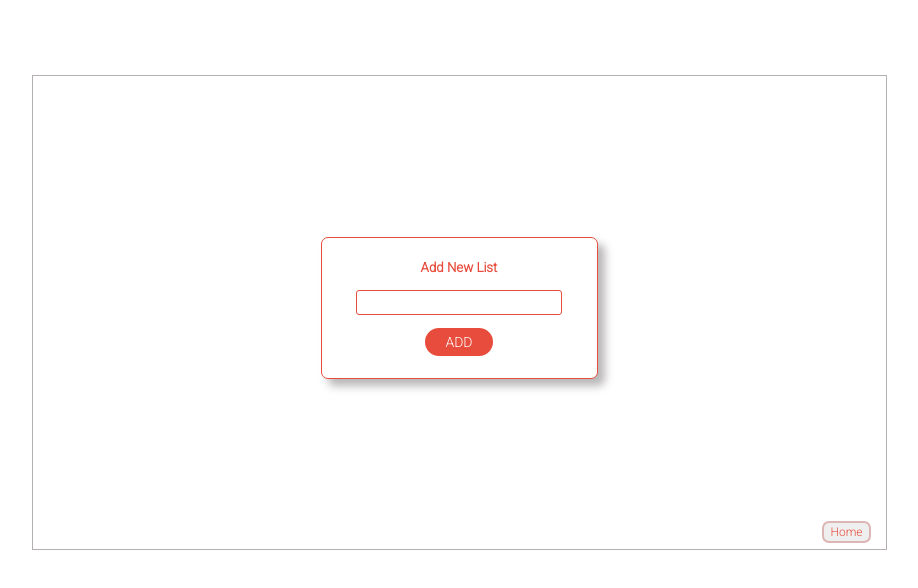
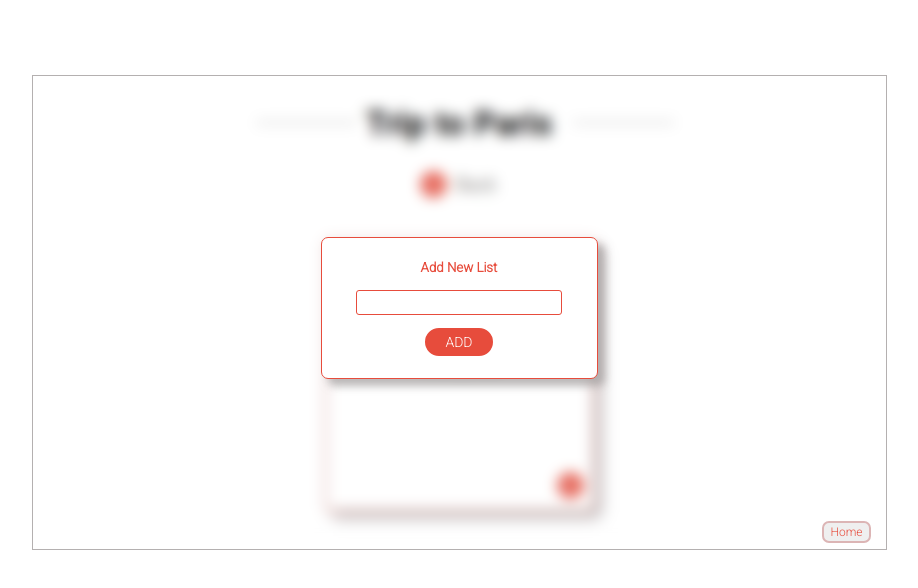
Before and after one commit to bishbjeetbundela/Todo-App-UI-Web, a plain HTML site: page page4.html in a window 1280 px wide. Shown: the whole page, without its empty margins (181-1099 px from the left). Drawn offline with Linux system fonts and the light colour scheme.

Commit message:
some changes in css

```diff
--- a/css/style.css
+++ b/css/style.css
@@ -188,9 +188,9 @@
     border: 2px solid #e74c3c;
     font-size: 14px;
 }
-.container-blur::before{
+#page-3::before{
     content: "";
-    background: url("img/bg-1.jpg") no-repeat;
+    background: url("/img/bg-1.jpg") no-repeat;
     position: absolute;
     height: 100%;
     width: 100%;
@@ -204,7 +204,7 @@
 }
 #Page-4::before{
     content: "";
-    background: url("img/bg-2.jpg") no-repeat;
+    background: url("/img/bg-2.jpg") no-repeat;
     position: absolute;
     height: 100%;
     width: 100%;
```
